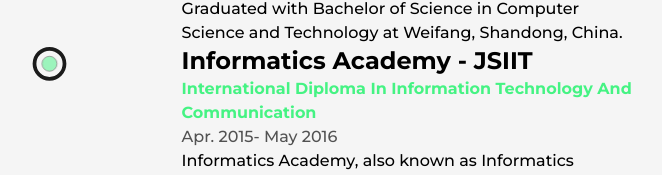
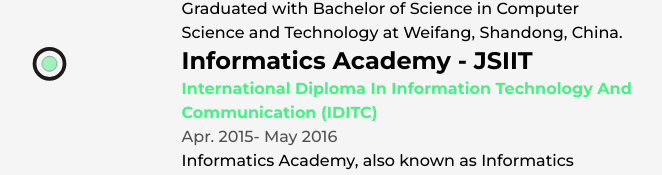
Before and after one commit to balqaasem/mydevportfolio, a Next.js app: page /about in a window 1280 px wide. Shown: the part 8443-8618 px from the top of the page, without its empty margins (244-906 px from the left). Built offline with nearby package versions, Linux system fonts and the light colour scheme.

Commit message:
Update Education

```diff
--- a/src/components/Education.js
+++ b/src/components/Education.js
@@ -61,7 +61,7 @@
             <ul className='w-full flex flex-col items-start justify-between ml-4'>
                 <Details
                 place="Informatics Academy - JSIIT"
-                type="International Diploma in Information Technology and Communication"
+                type="International Diploma in Information Technology and Communication (IDITC)"
                 time="Apr. 2015- May 2016"
                 info="Informatics Academy, also known as Informatics Education Ltd. is a Singaporean University,
                 I graduated with International Diploma in Information Technology and Communication at the Informatics JSIIT campus in Nigeria."
```
